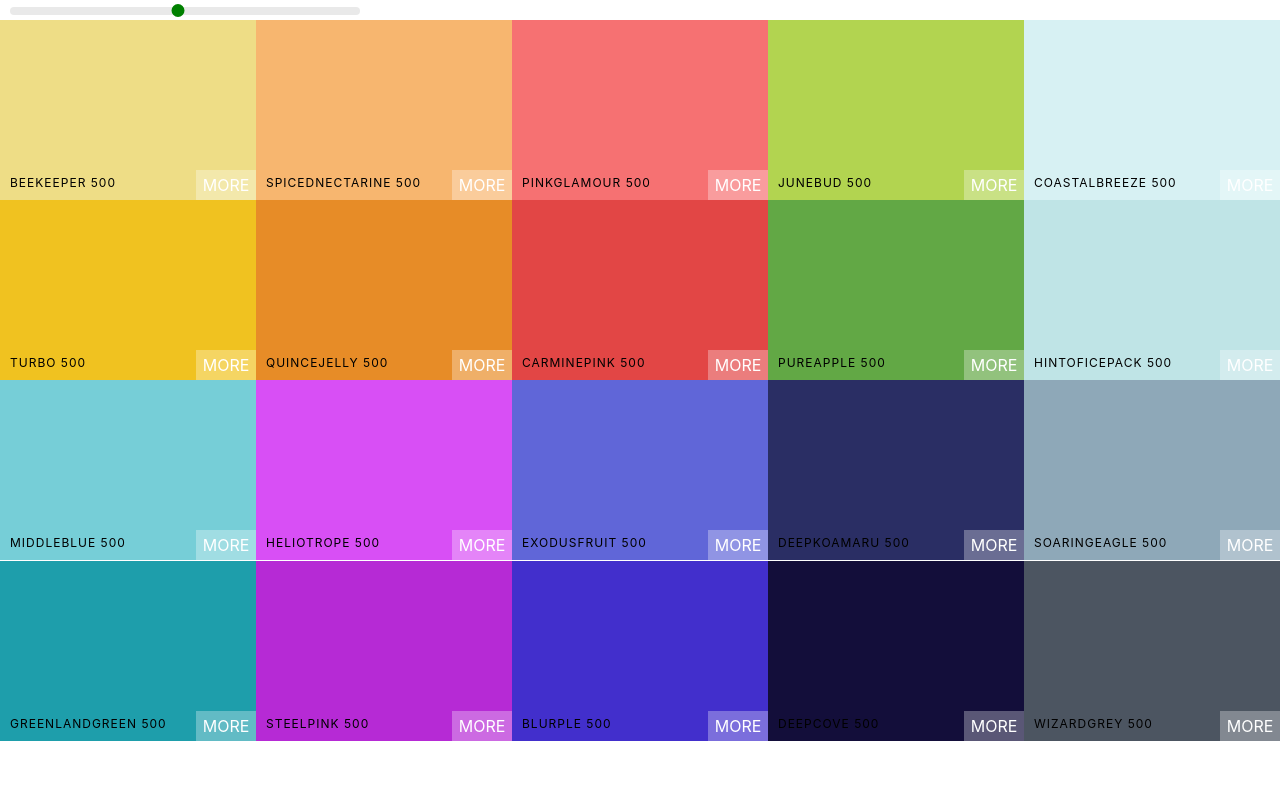
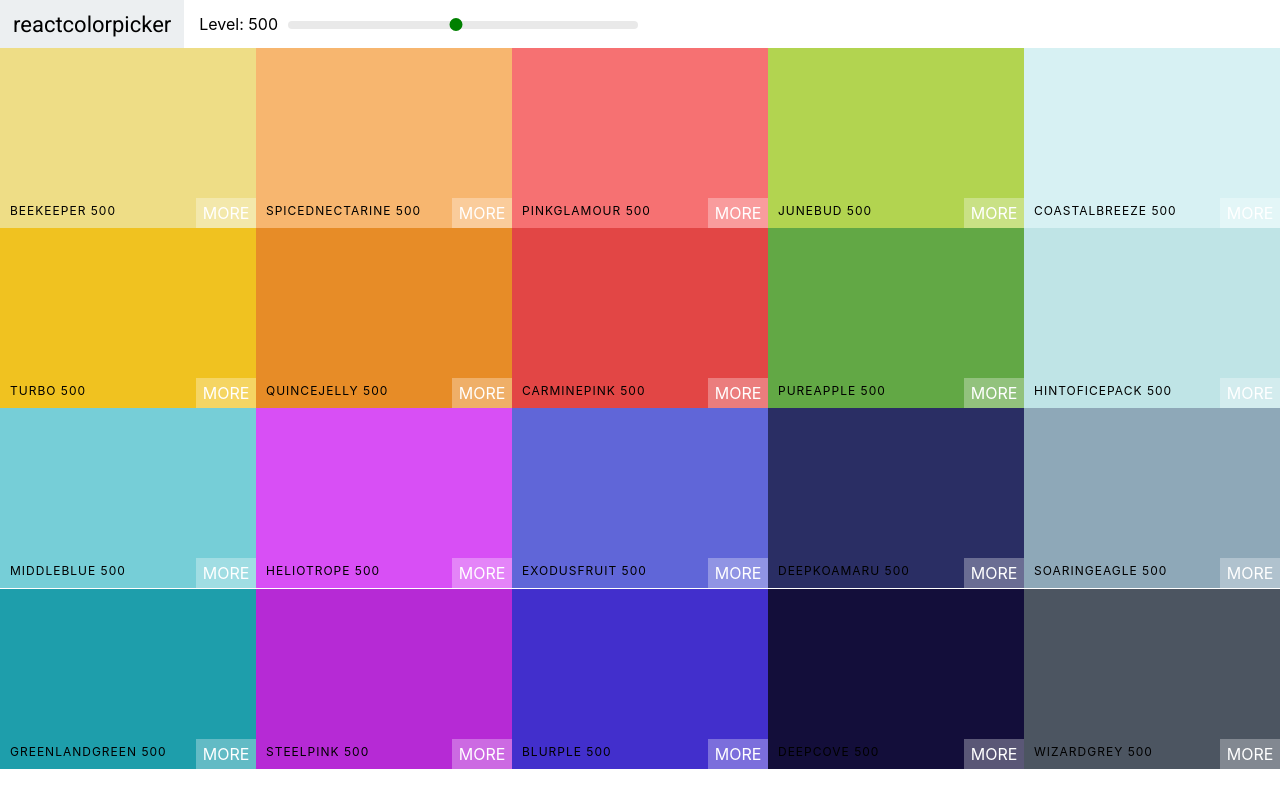
Before and after one commit to dmjusto/colorPaletteApp, a React (Create React App) app: page / in a window 1280 px wide. Built offline with nearby package versions, Linux system fonts and the light colour scheme.

Commit message:
add navbar

```diff
--- /dev/null
+++ b/src/navBar.jsx
@@ -0,0 +1,24 @@
+import React, { Component } from 'react';
+import Slider from 'rc-slider';
+import 'rc-slider/assets/index.css';
+import './navbar.css';
+
+export default class navBar extends Component {
+    render() {
+        const {level, changeLevel} = this.props;
+        return (
+            <header className='navbar'>
+                <div className="logo">
+                    <a href="/">reactcolorpicker</a>
+                </div>
+
+                <div className="slider-container">
+                    <span>Level: {level}</span>
+                    <div className="slider">
+                        <Slider defaultValue={level} min={100} max={900} step={100} onAfterChange={changeLevel}/>
+                    </div>
+                </div>
+            </header>
+        )
+    }
+}
--- /dev/null
+++ b/src/navbar.css
@@ -0,0 +1,53 @@
+@import url('https://fonts.googleapis.com/css2?family=Roboto:wght@400;500&display=swap');
+
+.navbar{
+    display: flex;
+    align-items: center;
+    justify-content: flex-start;
+    height: 6vh;
+}
+
+.logo{
+    margin-right: 15px;
+    padding: 0 13px;
+    font-size: 22px;
+    background-color: #eceff1;
+    font-family: 'Roboto';
+    height: 100%;
+    display: flex;
+    align-items: center;
+}
+
+.logo a{
+    text-decoration: none;
+    color: black;
+}
+
+
+.slider{
+    width: 350px;
+    margin: 0 10px;
+    display: inline-block;
+}
+
+.rc-slider-track{
+    background-color: transparent;
+}
+
+.rc-slider-rail{
+    height: 8px;
+}
+
+.rc-slider-handle,
+.rc-slider-handle:focus,
+.rc-slider-handle:active,
+.rc-slider-handle:hover{
+    background-color: green;
+    outline: none;
+    border: 2px solid green;
+    box-shadow: none;
+    width: 13px;
+    height: 13px;
+    margin-left: -7px;
+    margin-top: -3px;
+}
--- a/src/palette.css
+++ b/src/palette.css
@@ -5,31 +5,3 @@
 .palette-colors{
     height: 90%;
 }
-
-.slider{
-    width: 350px;
-    margin: 0 10px;
-    display: inline-block;
-}
-
-.rc-slider-track{
-    background-color: transparent;
-}
-
-.rc-slider-rail{
-    height: 8px;
-}
-
-.rc-slider-handle,
-.rc-slider-handle:focus,
-.rc-slider-handle:active,
-.rc-slider-handle:hover{
-    background-color: green;
-    outline: none;
-    border: 2px solid green;
-    box-shadow: none;
-    width: 13px;
-    height: 13px;
-    margin-left: -7px;
-    margin-top: -3px;
-}
--- a/src/palette.jsx
+++ b/src/palette.jsx
@@ -1,7 +1,6 @@
 import React, { Component } from 'react';
 import ColorBox from './colorBox';
-import Slider from 'rc-slider';
-import 'rc-slider/assets/index.css';
+import Navbar from './navBar';
 import './palette.css'
 
 export default class palette extends Component {
@@ -23,9 +22,7 @@
         return (
             <div className="Palette">
                 {/* navBar goes here */}
-                <div className="slider">
-                    <Slider defaultValue={level} min={100} max={900} step={100} onAfterChange={this.changeLevel}/>
-                </div>
+                <Navbar level={level} changeLevel={this.changeLevel}/>
 
                 <div className="palette-colors">
                     {colorBoxes}
```
